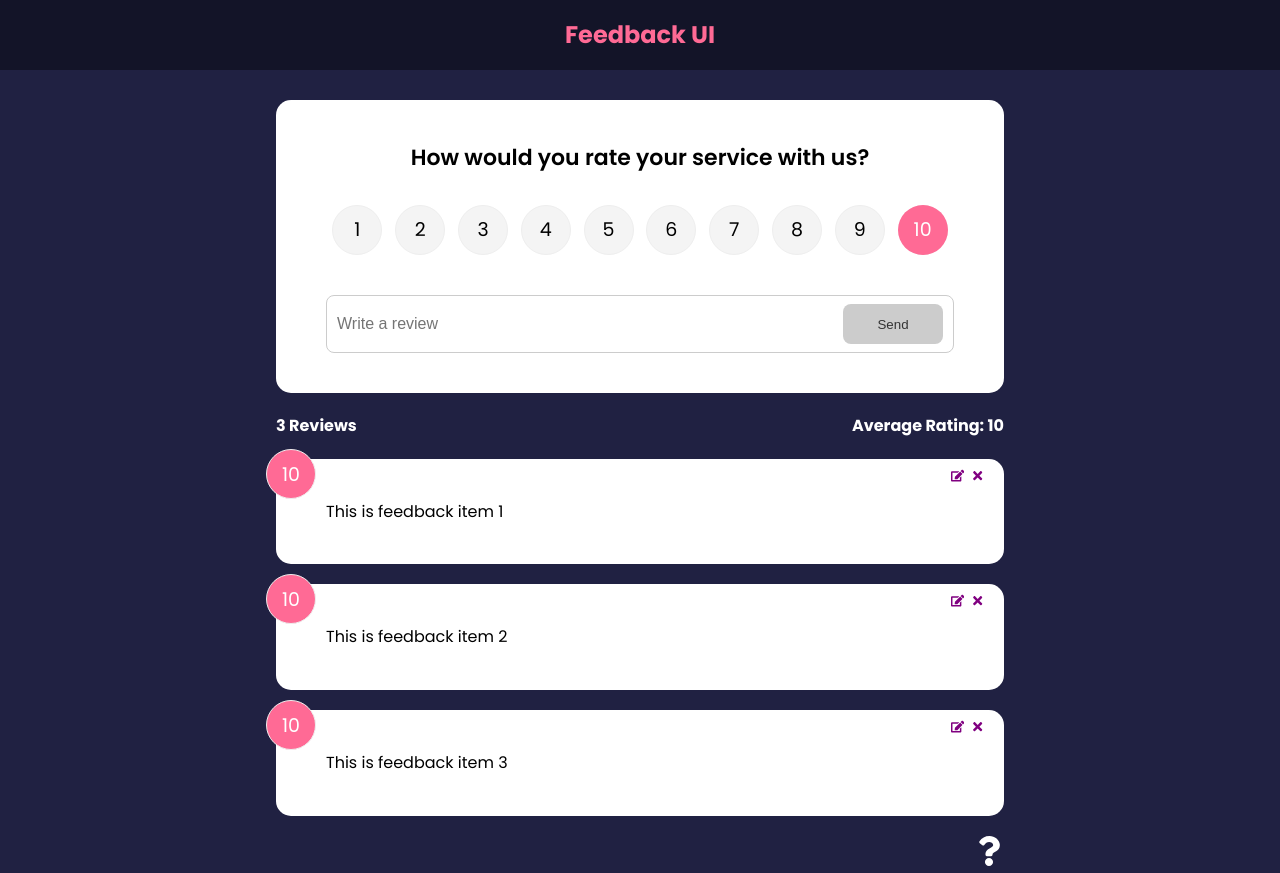
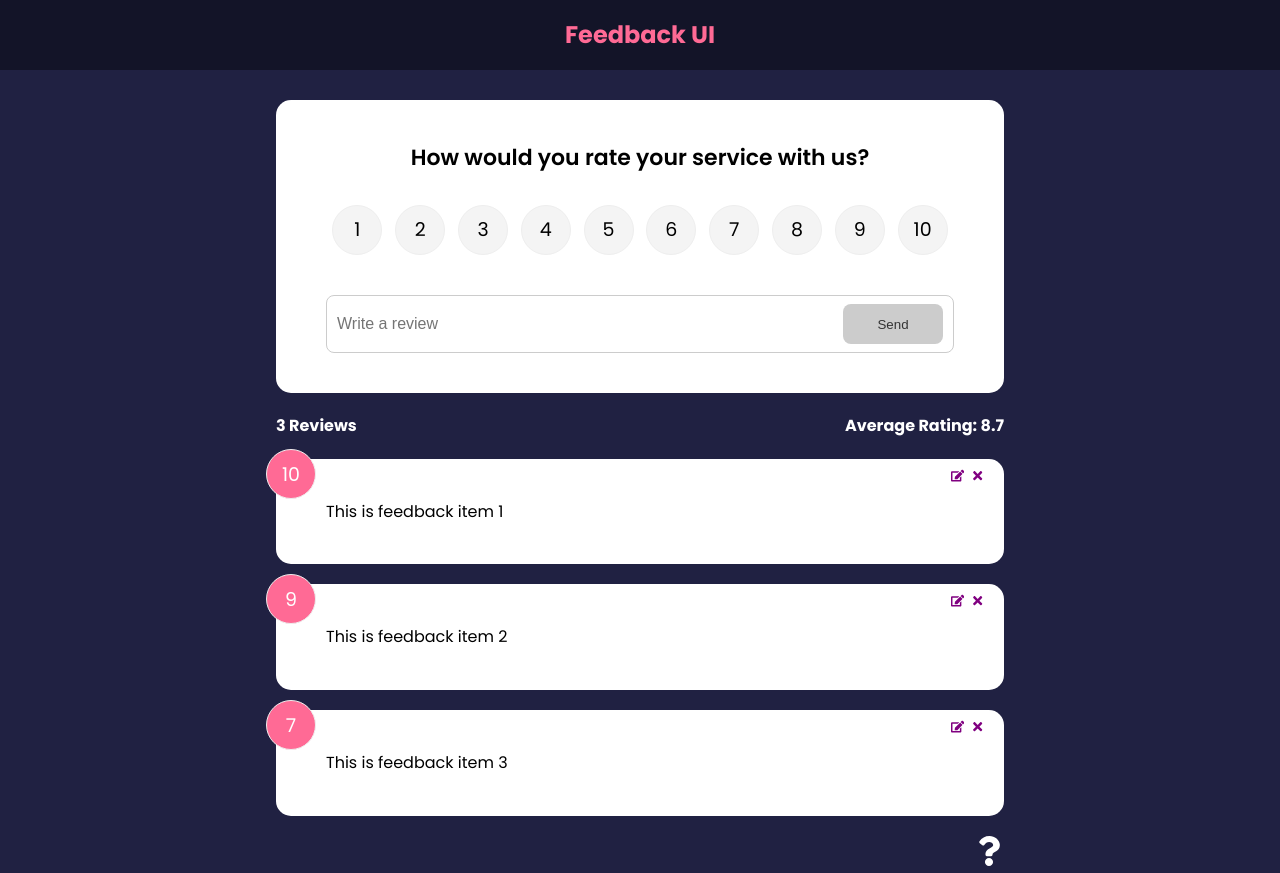
Before and after one commit to ethansalonga/feedback-app, a React (Create React App) app: page / in a window 1280 px wide. Built offline with nearby package versions, Linux system fonts and the light colour scheme.

Commit message:
side effects with useEffect

```diff
--- a/src/components/FeedbackForm.jsx
+++ b/src/components/FeedbackForm.jsx
@@ -1,4 +1,4 @@
-import { useState, useContext } from "react"
+import { useState, useContext, useEffect } from "react"
 import Card from "./shared/Card"
 import Button from "./shared/Button"
 import RatingSelect from "./RatingSelect"
@@ -10,7 +10,15 @@
   const [btnDisabled, setBtnDisabled] = useState(true)
   const [message, setMessage] = useState("")
 
-  const { addFeedback } = useContext(FeedbackContext)
+  const { addFeedback, feedbackEdit } = useContext(FeedbackContext)
+
+  useEffect(() => {
+    if (feedbackEdit.edit === true) {
+      setBtnDisabled(false)
+      setText(feedbackEdit.item.text)
+      setRating(feedbackEdit.item.rating)
+    }
+  }, [feedbackEdit])
 
   const handleTextChange = (e) => {
     if (text === "") {
--- a/src/components/RatingSelect.jsx
+++ b/src/components/RatingSelect.jsx
@@ -1,7 +1,14 @@
-import { useState } from "react"
+import { useState, useContext, useEffect } from "react"
+import FeedbackContext from "../context/FeedbackContext"
 
 function RatingSelect({ select }) {
   const [selected, setSelected] = useState(10)
+
+  const { feedbackEdit } = useContext(FeedbackContext)
+
+  useEffect(() => {
+    setSelected(feedbackEdit.item.rating)
+  }, [feedbackEdit])
 
   const handleChange = (e) => {
     setSelected(+e.currentTarget.value)
--- a/src/context/FeedbackContext.js
+++ b/src/context/FeedbackContext.js
@@ -13,19 +13,19 @@
     {
       id: 2,
       text: "This is feedback item 2",
-      rating: 10,
+      rating: 9,
     },
     {
       id: 3,
       text: "This is feedback item 3",
-      rating: 10,
+      rating: 7,
     },
   ])
 
   const [feedbackEdit, setFeedbackEdit] = useState({
     item: {},
-    edit: false
-  });
+    edit: false,
+  })
 
   // Add feedback
   const addFeedback = (newFeedback) => {
@@ -44,7 +44,7 @@
   const editFeedback = (item) => {
     setFeedbackEdit({
       item,
-      edit: true
+      edit: true,
     })
   }
 
@@ -54,7 +54,8 @@
         feedback,
         deleteFeedback,
         addFeedback,
-        editFeedback
+        editFeedback,
+        feedbackEdit,
       }}
     >
       {children}
```
